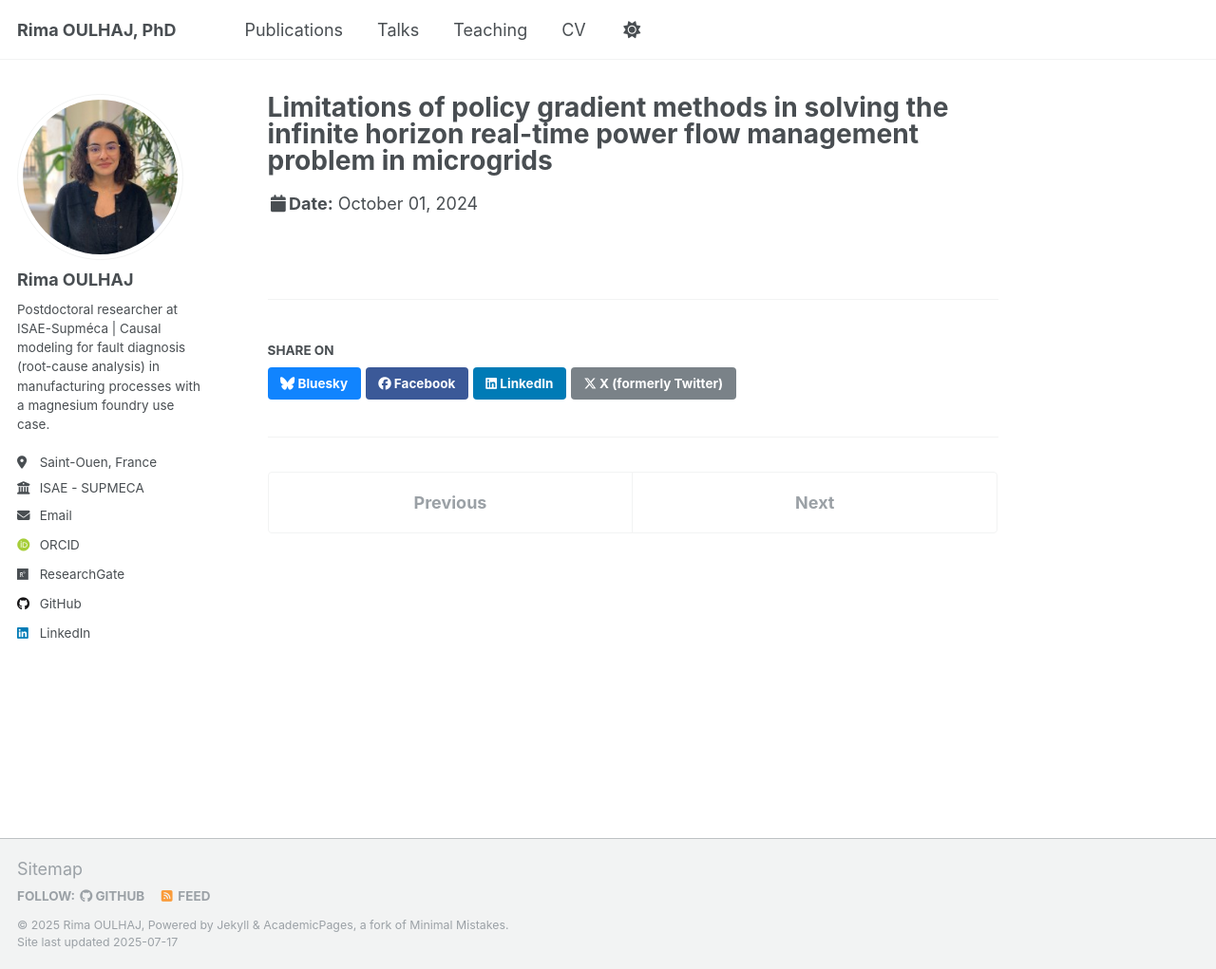
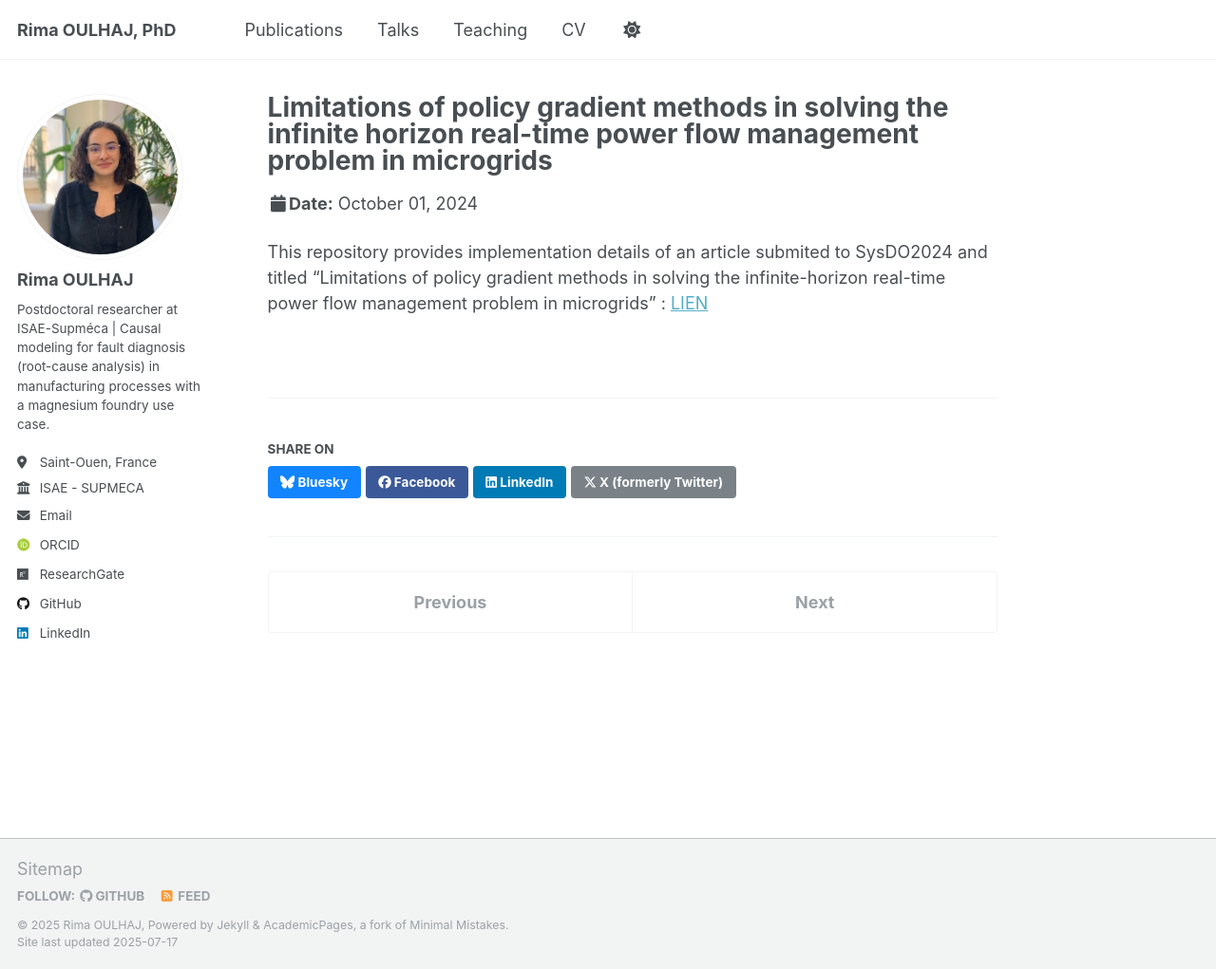
Before and after one commit to rimaoulhaj1/homepage, a Jekyll site: the page built from _talks/202410_Limitations_of_policy_gradient_methods_in_solving_the_infinite_horizon_real-time_power_flow_management_problem_in_microgrids.md, in a window 1280 px wide and 1021 px high. Shown: the whole window at 95% size. Built offline with Jekyll 4.4.1, drawn with Linux system fonts in a browser that asks for light colours; some web fonts are replaced; a script that is not in the unit is left out.

Commit message:
Update 202410_Limitations_of_policy_gradient_methods_in_solving_the_infinite_horizon_real-time_power_flow_management_problem_in_microgrids.md

```diff
--- a/_talks/202410_Limitations_of_policy_gradient_methods_in_solving_the_infinite_horizon_real-time_power_flow_management_problem_in_microgrids.md
+++ b/_talks/202410_Limitations_of_policy_gradient_methods_in_solving_the_infinite_horizon_real-time_power_flow_management_problem_in_microgrids.md
@@ -8,3 +8,5 @@ venue: 'Conference: Symposium on Systems Theory in Data and Optimization'
 location: "Stuttgart, Germany"
 citation: 'Oulhaj, Rima & Garambois, Pierre & Lionel, Roucoules. (2024). Limitations of policy gradient methods in solving the infinite horizon real-time power flow management problem in microgrids.'
 ---
+
+This repository provides implementation details of an article submited to SysDO2024 and titled "Limitations of policy gradient methods in solving the infinite-horizon real-time power flow management problem in microgrids" : [LIEN](https://github.com/rimaoulhaj1/Limitations-of-policy-gradient-methods-for-power-flow-management-in-microgrid)
```
